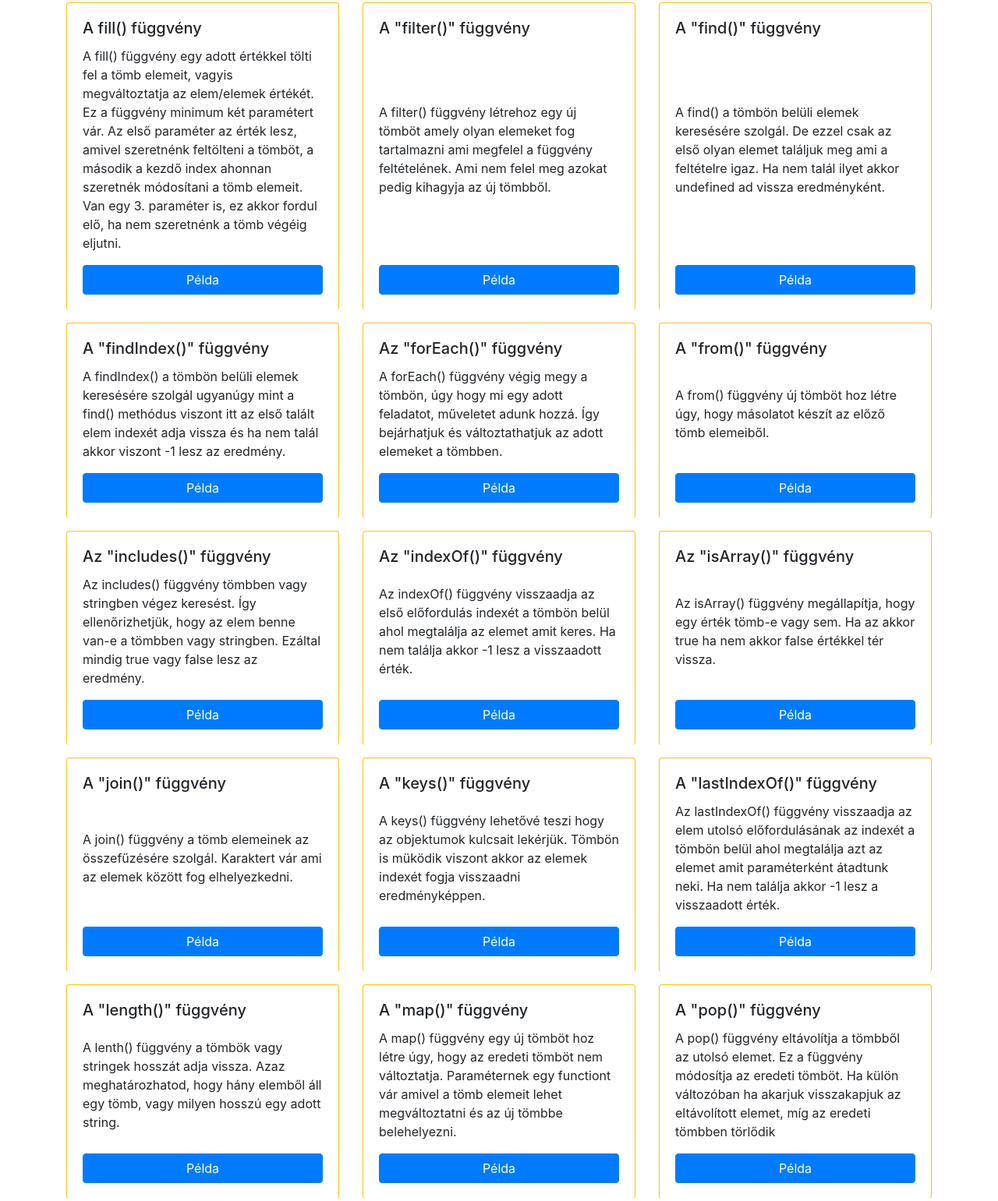
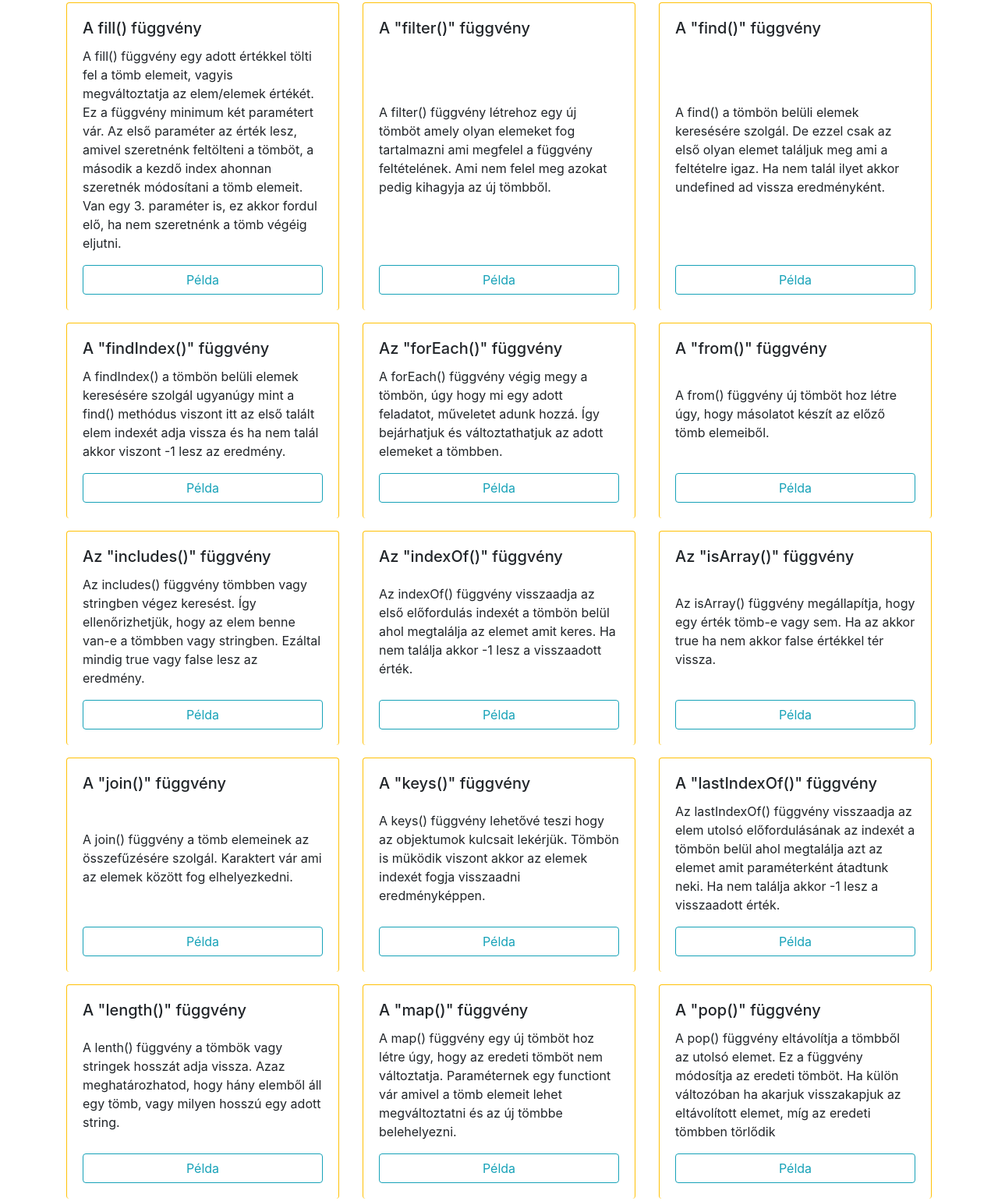
Before and after one commit to zoltan-gacsal/METHOD, a plain HTML site: page index.html in a window 1280 px wide. Shown: the part 360-1901 px from the top of the page at 78% size. Drawn offline with nearby package versions, Linux system fonts and the light colour scheme.

Commit message:
btn-outline

```diff
--- a/index.html
+++ b/index.html
@@ -25,7 +25,7 @@
                             <p class="card-text">A JavaScriptben a concat() függvény arra szolgál, hogy két vagy több
                                 tömböt egyesítsen, és egy új tömböt hozzon létre, amely tartalmazza az eredeti tömbök
                                 elemeit.</p>
-                            <button class="btn btn-primary w-100" data-toggle="modal"
+                            <button class="btn btn-outline-info w-100" data-toggle="modal"
                                 data-target="#method1Modal">Példa</button>
                         </div>
                     </div>
@@ -37,7 +37,7 @@
                             <h5 class="card-title">Az "entries()" függvény</h5>
                             <p class="card-text">Az entries() függvény egy olyan tömb visszaadására szolgál, amely a
                                 neki átadott objektum kulcs, érték párjaiból fog állni.</p>
-                            <button class="btn btn-primary align-self-end w-100" data-toggle="modal"
+                            <button class="btn btn-outline-info align-self-end w-100" data-toggle="modal"
                                 data-target="#method2Modal">Példa</button>
                         </div>
                     </div>
@@ -49,7 +49,7 @@
                             <h5 class="card-title">Az "every()" függvény</h5>
                             <p class="card-text">Tömb elemeinek az ellenőrzésére használjuk. Callback függvényt vár
                                 paraméterként és True vagy False értékkel tér vissza.</p>
-                            <button class="btn btn-primary w-100" data-toggle="modal"
+                            <button class="btn btn-outline-info w-100" data-toggle="modal"
                                 data-target="#method3Modal">Példa</button>
                         </div>
                     </div>
@@ -65,7 +65,7 @@
                                 ahonnan szeretnék módosítani a tömb elemeit. Van egy 3. paraméter is, ez akkor fordul
                                 elő,
                                 ha nem szeretnénk a tömb végéig eljutni.</p>
-                            <button class="btn btn-primary w-100" data-toggle="modal"
+                            <button class="btn btn-outline-info w-100" data-toggle="modal"
                                 data-target="#method4Modal">Példa</button>
                         </div>
                     </div>
@@ -79,7 +79,7 @@
                                 tartalmazni ami megfelel a függvény feltételének. Ami nem felel meg azokat pedig
                                 kihagyja az
                                 új tömbből.</p>
-                            <button class="btn btn-primary w-100" data-toggle="modal"
+                            <button class="btn btn-outline-info w-100" data-toggle="modal"
                                 data-target="#method5Modal">Példa</button>
                         </div>
                     </div>
@@ -93,7 +93,7 @@
                                 első
                                 olyan elemet találjuk meg ami a feltételre igaz. Ha nem talál ilyet akkor undefined ad
                                 vissza eredményként.</p>
-                            <button class="btn btn-primary w-100" data-toggle="modal"
+                            <button class="btn btn-outline-info w-100" data-toggle="modal"
                                 data-target="#method6Modal">Példa</button>
                         </div>
                     </div>
@@ -107,7 +107,7 @@
                                 find() methódus viszont itt az első talált elem indexét adja vissza és ha nem talál
                                 akkor
                                 viszont -1 lesz az eredmény.</p>
-                            <button class="btn btn-primary w-100" data-toggle="modal"
+                            <button class="btn btn-outline-info w-100" data-toggle="modal"
                                 data-target="#method7Modal">Példa</button>
                         </div>
                     </div>
@@ -122,7 +122,7 @@
                                 feladatot,
                                 műveletet adunk hozzá. Így bejárhatjuk és változtathatjuk az adott elemeket a tömbben.
                             </p>
-                            <button class="btn btn-primary w-100" data-toggle="modal"
+                            <button class="btn btn-outline-info w-100" data-toggle="modal"
                                 data-target="#method8Modal">Példa</button>
                         </div>
                     </div>
@@ -135,7 +135,7 @@
                             <p class="card-text">A from() függvény új tömböt hoz létre úgy, hogy másolatot készít az
                                 előző
                                 tömb elemeiből.</p>
-                            <button class="btn btn-primary w-100" data-toggle="modal"
+                            <button class="btn btn-outline-info w-100" data-toggle="modal"
                                 data-target="#method9Modal">Példa</button>
                         </div>
                     </div>
@@ -149,7 +149,7 @@
                                 ellenőrizhetjük, hogy az elem benne van-e a tömbben vagy stringben. Ezáltal mindig true
                                 vagy
                                 false lesz az eredmény.</p>
-                            <button class="btn btn-primary w-100" data-toggle="modal"
+                            <button class="btn btn-outline-info w-100" data-toggle="modal"
                                 data-target="#method10Modal">Példa</button>
                         </div>
                     </div>
@@ -163,7 +163,7 @@
                                 belül
                                 ahol megtalálja az elemet amit keres. Ha nem találja akkor -1 lesz a visszaadott érték.
                             </p>
-                            <button class="btn btn-primary w-100" data-toggle="modal"
+                            <button class="btn btn-outline-info w-100" data-toggle="modal"
                                 data-target="#method11Modal">Példa</button>
                         </div>
                     </div>
@@ -177,7 +177,7 @@
                                 az
                                 akkor true ha nem akkor false értékkel tér vissza.
                             </p>
-                            <button class="btn btn-primary w-100" data-toggle="modal"
+                            <button class="btn btn-outline-info w-100" data-toggle="modal"
                                 data-target="#method12Modal">Példa</button>
                         </div>
                     </div>
@@ -191,7 +191,7 @@
                                 vár
                                 ami az elemek között fog elhelyezkedni.
                             </p>
-                            <button class="btn btn-primary w-100" data-toggle="modal"
+                            <button class="btn btn-outline-info w-100" data-toggle="modal"
                                 data-target="#method13Modal">Példa</button>
                         </div>
                     </div>
@@ -203,7 +203,7 @@
                             <h5 class="card-title">A "keys()" függvény</h5>
                             <p class="card-text">A keys() függvény lehetővé teszi hogy az objektumok kulcsait lekérjük.
                                 Tömbön is müködik viszont akkor az elemek indexét fogja visszaadni eredményképpen.</p>
-                            <button class="btn btn-primary w-100" data-toggle="modal"
+                            <button class="btn btn-outline-info w-100" data-toggle="modal"
                                 data-target="#method14Modal">Példa</button>
                         </div>
                     </div>
@@ -217,7 +217,7 @@
                                 indexét a tömbön belül ahol megtalálja azt az elemet amit paraméterként átadtunk neki.
                                 Ha
                                 nem találja akkor -1 lesz a visszaadott érték.</p>
-                            <button class="btn btn-primary w-100" data-toggle="modal"
+                            <button class="btn btn-outline-info w-100" data-toggle="modal"
                                 data-target="#method15Modal">Példa</button>
                         </div>
                     </div>
@@ -230,7 +230,7 @@
                             <p class="card-text">A lenth() függvény a tömbök vagy stringek hosszát adja vissza. Azaz
                                 meghatározhatod, hogy hány elemből áll egy tömb, vagy milyen hosszú egy adott string.
                             </p>
-                            <button class="btn btn-primary w-100" data-toggle="modal"
+                            <button class="btn btn-outline-info w-100" data-toggle="modal"
                                 data-target="#method16Modal">Példa</button>
                         </div>
                     </div>
@@ -246,7 +246,7 @@
                                 változtatja. Paraméternek egy functiont vár amivel a tömb elemeit lehet megváltoztatni
                                 és az
                                 új tömbbe belehelyezni.</p>
-                            <button class="btn btn-primary w-100" data-toggle="modal"
+                            <button class="btn btn-outline-info w-100" data-toggle="modal"
                                 data-target="#method17Modal">Példa</button>
                         </div>
                     </div>
@@ -259,7 +259,7 @@
                             <p class="card-text">A pop() függvény eltávolítja a tömbből az utolsó elemet. Ez a függvény
                                 módosítja az eredeti tömböt. Ha külön változóban ha akarjuk visszakapjuk az eltávolított
                                 elemet, míg az eredeti tömbben törlődik</p>
-                            <button class="btn btn-primary w-100" data-toggle="modal"
+                            <button class="btn btn-outline-info w-100" data-toggle="modal"
                                 data-target="#method18Modal">Példa</button>
                         </div>
                     </div>
@@ -272,7 +272,7 @@
                             <p class="card-text">A push() függvény hozzáad a tömb végéhez elemet/elemeket. Ez is
                                 módosítja
                                 az eredeti tömböt.</p>
-                            <button class="btn btn-primary w-100" data-toggle="modal"
+                            <button class="btn btn-outline-info w-100" data-toggle="modal"
                                 data-target="#method19Modal">Példa</button>
                         </div>
                     </div>
@@ -287,7 +287,7 @@
                                 itt az első elemet távolítja el és ha szeretném visszakaphatom egy változóban vagy
                                 tömbben.
                             </p>
-                            <button class="btn btn-primary w-100" data-toggle="modal"
+                            <button class="btn btn-outline-info w-100" data-toggle="modal"
                                 data-target="#method20Modal">Példa</button>
                         </div>
                     </div>
@@ -302,7 +302,7 @@
                                 végindex-et.
                                 A közte levő elemeket tudom így visszakapni. Ez nem módosítja az eredeti tömböt vagy
                                 stringet</p>
-                            <button class="btn btn-primary w-100" data-toggle="modal"
+                            <button class="btn btn-outline-info w-100" data-toggle="modal"
                                 data-target="#method21Modal">Példa</button>
                         </div>
                     </div>
@@ -316,7 +316,7 @@
                                 feltételnek. Ha megfelel akkor True értékkel tér vissza. A függvény egy callback
                                 függvényt
                                 fogad paraméterként itt kell teljesülnie a feltételnek.</p>
-                            <button class="btn btn-primary w-100" data-toggle="modal"
+                            <button class="btn btn-outline-info w-100" data-toggle="modal"
                                 data-target="#method22Modal">Példa</button>
                         </div>
                     </div>
@@ -331,7 +331,7 @@
                                 indexet,
                                 az eltávolítandó elemek számát és ha beakarunk illeszteni a helyükre valamit akkor az új
                                 elemeket kell megadni.</p>
-                            <button class="btn btn-primary w-100" data-toggle="modal"
+                            <button class="btn btn-outline-info w-100" data-toggle="modal"
                                 data-target="#method23Modal">Példa</button>
                         </div>
                     </div>
@@ -343,7 +343,7 @@
                             <h5 class="card-title">Az "unshift()" függvény</h5>
                             <p class="card-text">Az unshift() függvény a tömb elejéhez ad hozzá annyi elemet amennyit
                                 paraméterként átadunk. Ez a függvény módosítja az eredeti tömböt.</p>
-                            <button class="btn btn-primary w-100" data-toggle="modal"
+                            <button class="btn btn-outline-info w-100" data-toggle="modal"
                                 data-target="#method24Modal">Példa</button>
                         </div>
                     </div>
```
